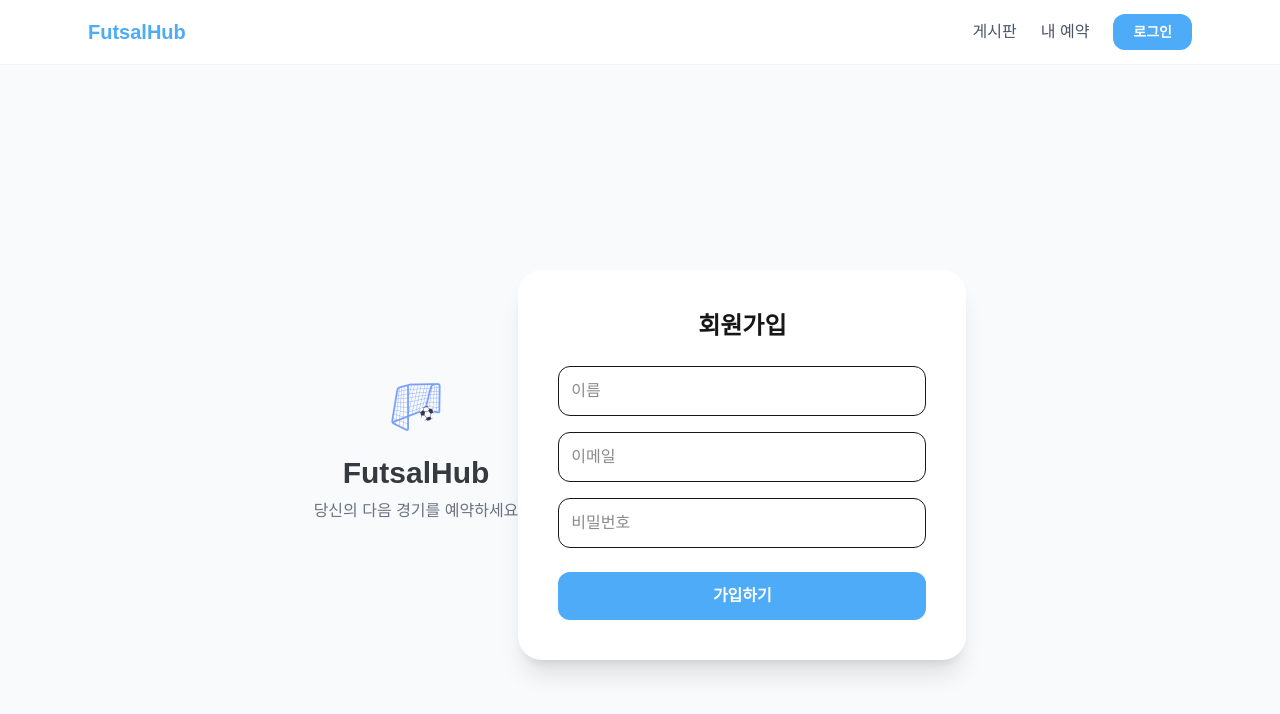
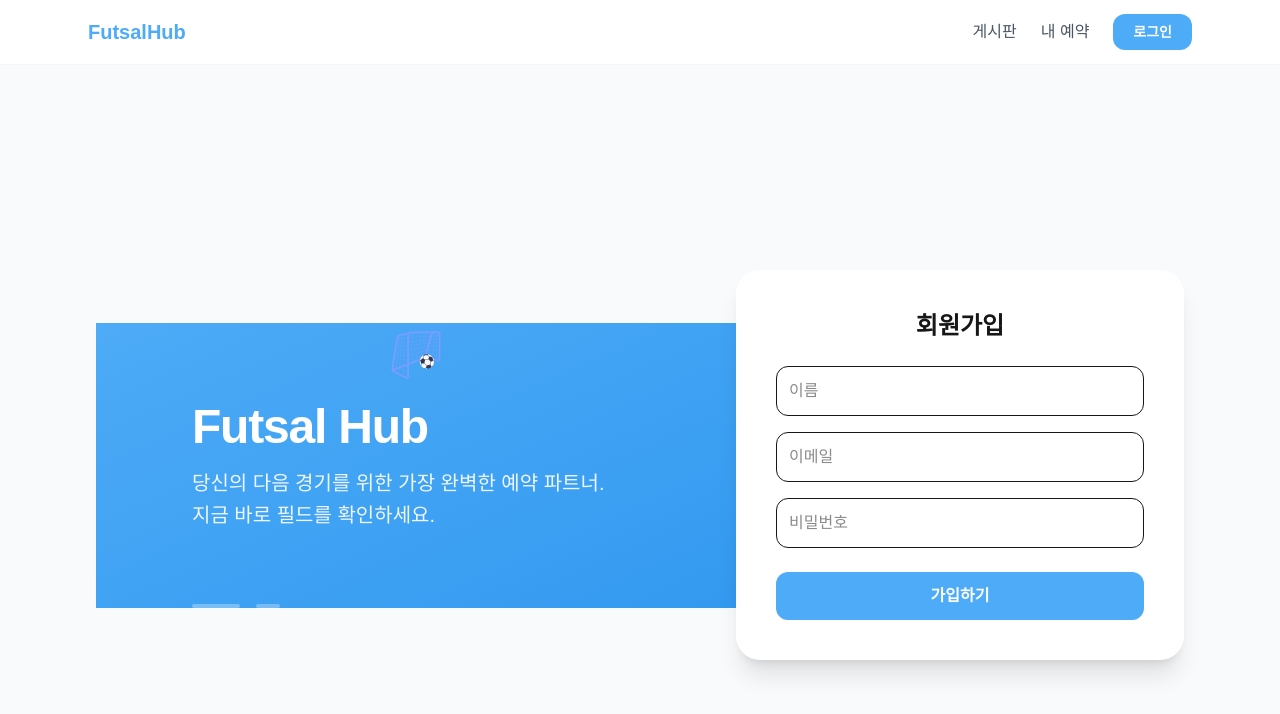
Before and after one commit to minseo08/futsal-reservation, a Next.js app in the folder frontend/: page /signup in a window 1280 px wide. Shown: the top 714 px of the page. Built offline with nearby package versions, Linux system fonts and the light colour scheme.

Commit message:
feat: css modify

```diff
--- a/frontend/app/login/page.tsx
+++ b/frontend/app/login/page.tsx
@@ -31,7 +31,8 @@ export default function LoginPage() {
 
   return (
     <main className="min-h-screen flex items-center justify-center bg-gray-50">
-      <div className="mb-8 text-center">
+      <div className="md:w-1/2 flex flex-col justify-center px-12 lg:px-24 bg-gradient-to-br from-[#4dabf7] to-[#339af0] text-white py-20 md:py-0">
+        <div className="mb-6 animate-fade-in">
           <div className="mb-4"><Image
             src="/postbar.png"
             alt="Futsal Logo"
@@ -39,8 +40,19 @@ export default function LoginPage() {
             height={64}
             className="mx-auto rounded-2xl"
           /></div>
-        <h1 className="text-3xl font-bold text-[#343a40]">FutsalHub</h1>
-        <p className="text-gray-500 mt-2">당신의 다음 경기를 예약하세요</p>
+          <h1 className="text-5xl font-extrabold tracking-tight mb-4">
+            Futsal Hub
+          </h1>
+          <p className="text-xl text-blue-50 font-medium leading-relaxed max-w-md">
+            당신의 다음 경기를 위한 가장 완벽한 예약 파트너. <br />
+            지금 바로 필드를 확인하세요.
+          </p>
+        </div>
+
+        <div className="mt-12 flex gap-4">
+          <div className="w-12 h-1 bg-white/30 rounded-full" />
+          <div className="w-6 h-1 bg-white/30 rounded-full" />
+        </div>
       </div>
       <form onSubmit={handleLogin} className="p-10 bg-white rounded-3xl shadow-xl w-full max-w-md">
         <h1 className="text-2xl font-bold mb-6 text-center">로그인</h1>
--- a/frontend/app/signup/page.tsx
+++ b/frontend/app/signup/page.tsx
@@ -28,7 +28,8 @@ export default function SignupPage() {
 
   return (
     <main className="min-h-screen flex items-center justify-center bg-gray-50">
-      <div className="mb-8 text-center">
+      <div className="md:w-1/2 flex flex-col justify-center px-12 lg:px-24 bg-gradient-to-br from-[#4dabf7] to-[#339af0] text-white py-20 md:py-0">
+        <div className="mb-6 animate-fade-in">
           <div className="mb-4"><Image
             src="/postbar.png"
             alt="Futsal Logo"
@@ -36,8 +37,19 @@ export default function SignupPage() {
             height={64}
             className="mx-auto rounded-2xl"
           /></div>
-        <h1 className="text-3xl font-bold text-[#343a40]">FutsalHub</h1>
-        <p className="text-gray-500 mt-2">당신의 다음 경기를 예약하세요</p>
+          <h1 className="text-5xl font-extrabold tracking-tight mb-4">
+            Futsal Hub
+          </h1>
+          <p className="text-xl text-blue-50 font-medium leading-relaxed max-w-md">
+            당신의 다음 경기를 위한 가장 완벽한 예약 파트너. <br />
+            지금 바로 필드를 확인하세요.
+          </p>
+        </div>
+
+        <div className="mt-12 flex gap-4">
+          <div className="w-12 h-1 bg-white/30 rounded-full" />
+          <div className="w-6 h-1 bg-white/30 rounded-full" />
+        </div>
       </div>
       <form onSubmit={handleSignup} className="p-10 bg-white rounded-3xl shadow-xl w-full max-w-md">
         <h1 className="text-2xl font-bold mb-6 text-center">회원가입</h1>
```
Lines whose indentation alone changed are shown as unchanged.
